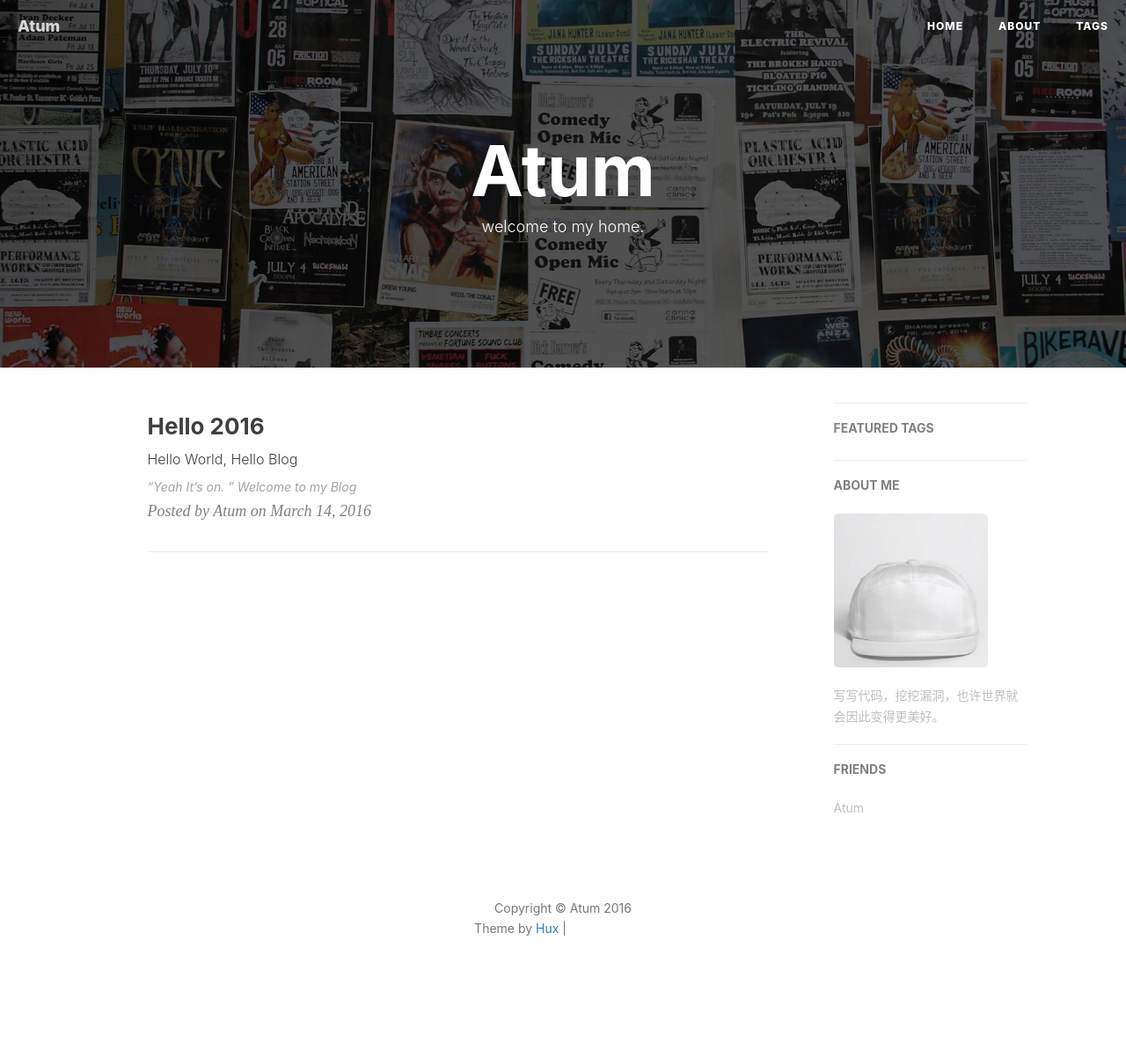
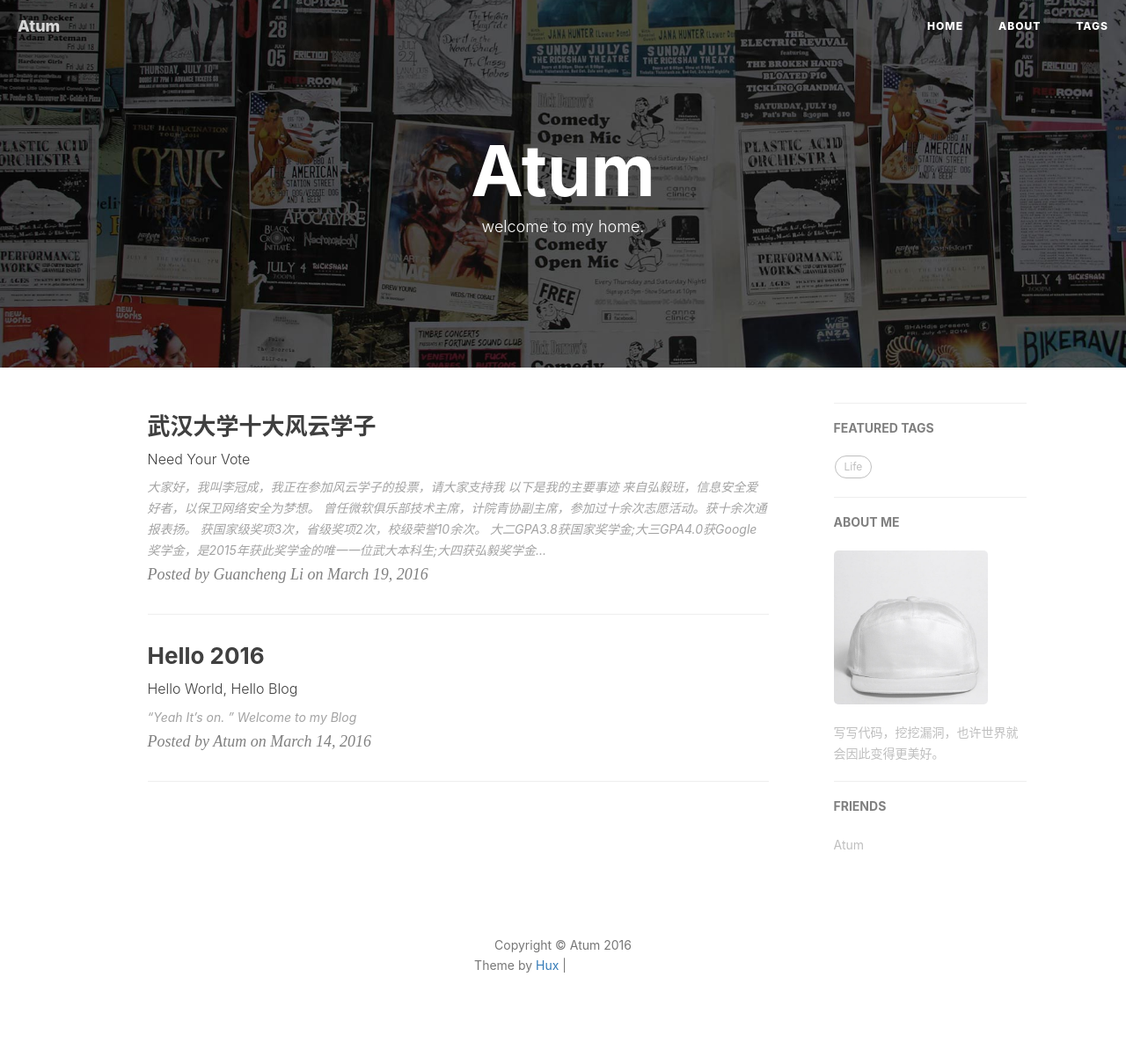
Before and after one commit to 47um/47um.github.io, a Jekyll site: the page built from index.html, in a window 1280 px wide. Shown: the whole page at 88% size. Built offline with Jekyll 4.4.1, drawn with Linux system fonts in a browser that asks for light colours; nearby versions of some CDN libraries; the list of posts is cut into pages by our own code; comment, search, counter and statistics services are not loaded; before the commit the page ends 1160 px from its top, so only the background shows below that; grey boxes are pictures that could not be loaded.

Commit message:
Update and rename topten.markdown to 2016-03-20-topten-2016.markdown

```diff
--- a/_posts/topten.markdown
+++ b/_posts/2016-03-20-topten-2016.markdown
@@ -1,7 +1,7 @@
 ---
 layout:     post
-title:      "十大风云学子求投票"
-subtitle:   "请投李冠成"
+title:      "武汉大学十大风云学子"
+subtitle:   "Need Your Vote"
 date:       2016-03-19 20:00:00
 author:     "Guancheng Li"
 header-img: "img/post-bg-2015.jpg"
```
Also changed, not shown: other parts of _posts/2016-03-20-topten-2016.markdown (+0 -1 lines).
